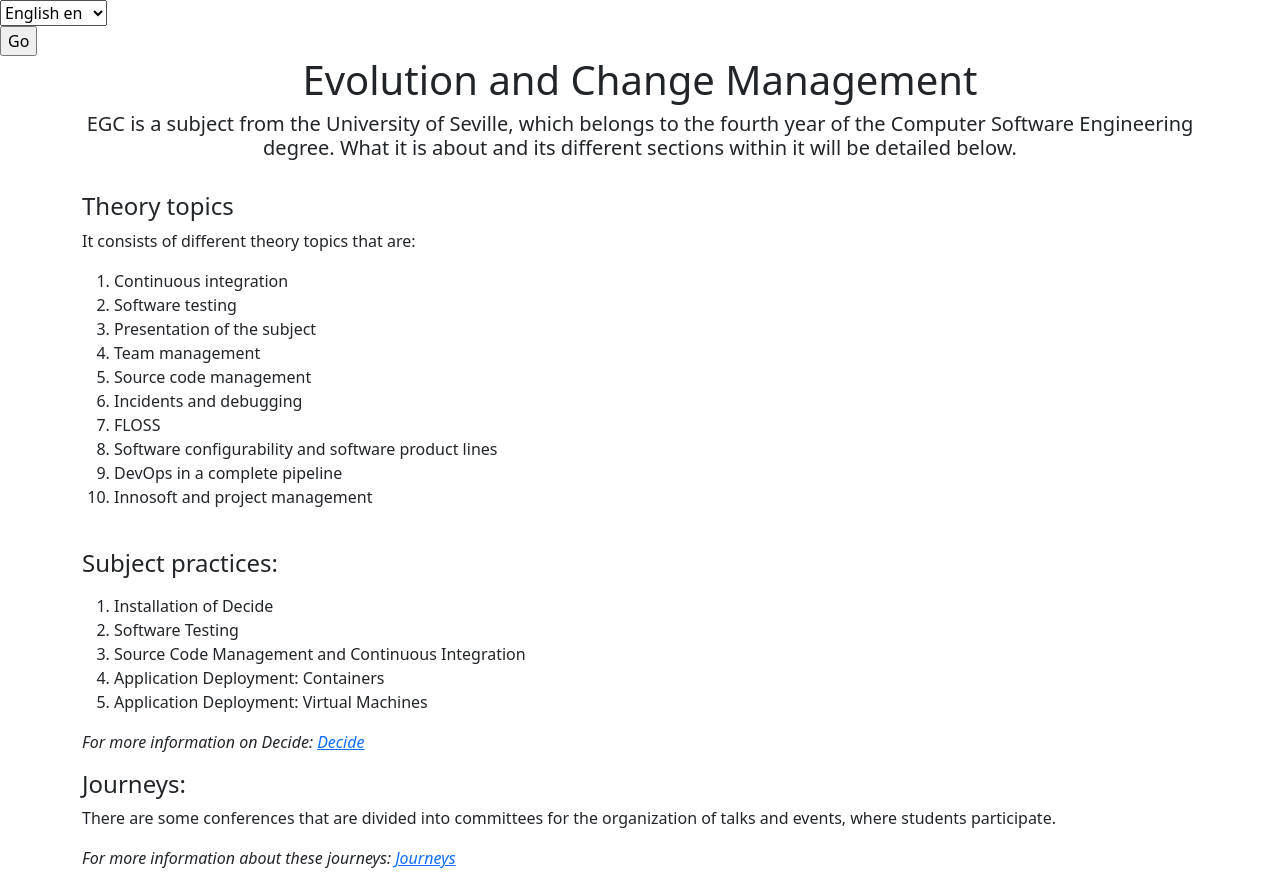
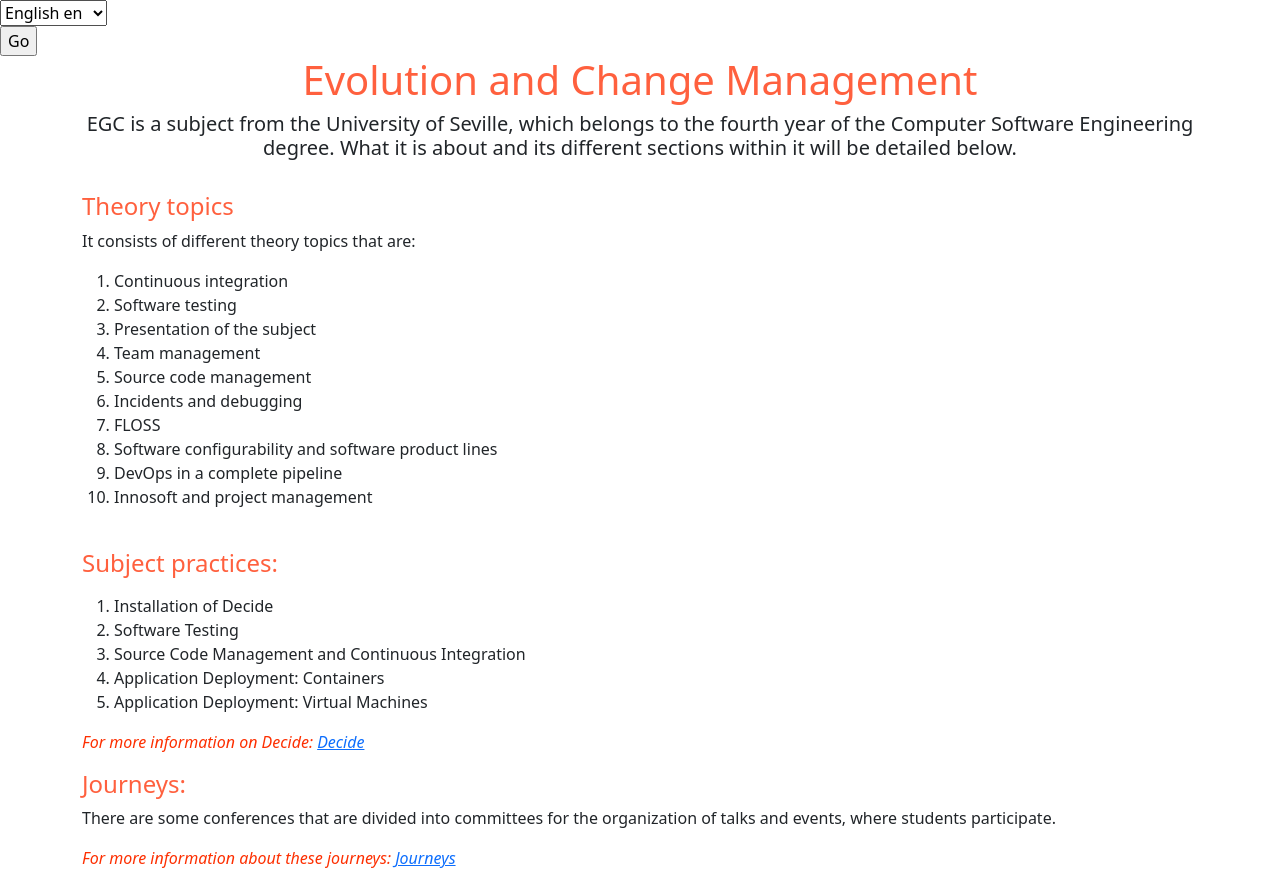
Before and after one commit to jbl0107/decide-single-mulhacen-2, a Django app: page /nuevaInfo/masInfoEgc/ in a window 1280 px wide. Run offline with Django 3.2, Linux system fonts and the light colour scheme; some libraries are stand-ins or nearby versions.

Commit message:
#17 Página sobre Egc: mejorado visualmente

```diff
--- a/decide/nuevaInfo/templates/nuevaInfo/infoEgc.html
+++ b/decide/nuevaInfo/templates/nuevaInfo/infoEgc.html
@@ -34,15 +34,15 @@
 
     <div class="container">
 
-        <h1 class="centrar">{% trans "Evolution and Change Management" %}</h1>
+        <h1 class="centrar" style="color: #FF603E">{% trans "Evolution and Change Management" %}</h1>
         <h5 class="centrar">{% trans "EGC is a subject from the University of Seville, which belongs to the fourth year of the Computer Software Engineering degree. What it is about and its different sections within it will be detailed below." %}</h5>
 
     <br>
 
-    <h4>{% trans "Theory topics" %}</h4>
+    <h4 style="color: #FF603E">{% trans "Theory topics" %}</h4>
     <p> {% trans "It consists of different theory topics that are:" %}</p>
     <ol>
-        <li>{% trans "Continuous integration" %}</li>
+        <li >{% trans "Continuous integration" %}</li>
         <li>{% trans "Software testing" %}</li>
         <li>{% trans "Presentation of the subject" %}</li>
         <li>{% trans "Team management" %}</li>
@@ -56,7 +56,7 @@
 
      <br>
 
-     <h4>{% trans "Subject practices:" %}</h4>
+     <h4 style="color: #FF603E">{% trans "Subject practices:" %}</h4>
 
      <p>
      <ol>
@@ -68,11 +68,11 @@
      </ol>
      </p>
 
-     <p class="cursiva"> {% trans "For more information on Decide:" %} <a href='http://0.0.0.0:8080/nuevaInfo/masInfo/' >Decide</a> </p>
+     <p class="cursiva" style="color: #fd2f01"> {% trans "For more information on Decide:" %} <a href='http://0.0.0.0:8080/nuevaInfo/masInfo/' >Decide</a> </p>
 
-     <h4>{% trans "Journeys:" %} </h4>
+     <h4 style="color: #FF603E">{% trans "Journeys:" %} </h4>
      <p>{% trans "There are some conferences that are divided into committees for the organization of talks and events, where students participate." %} </p>
-     <p class="cursiva"> {% trans "For more information about these journeys:" %}
+     <p style="color: #fd2f01" class="cursiva"> {% trans "For more information about these journeys:" %}
         <a href='http://0.0.0.0:8080/nuevaInfo/masInfoJornadas/' > {% trans "Journeys" %}</a> </p>
   </div>
 
```
